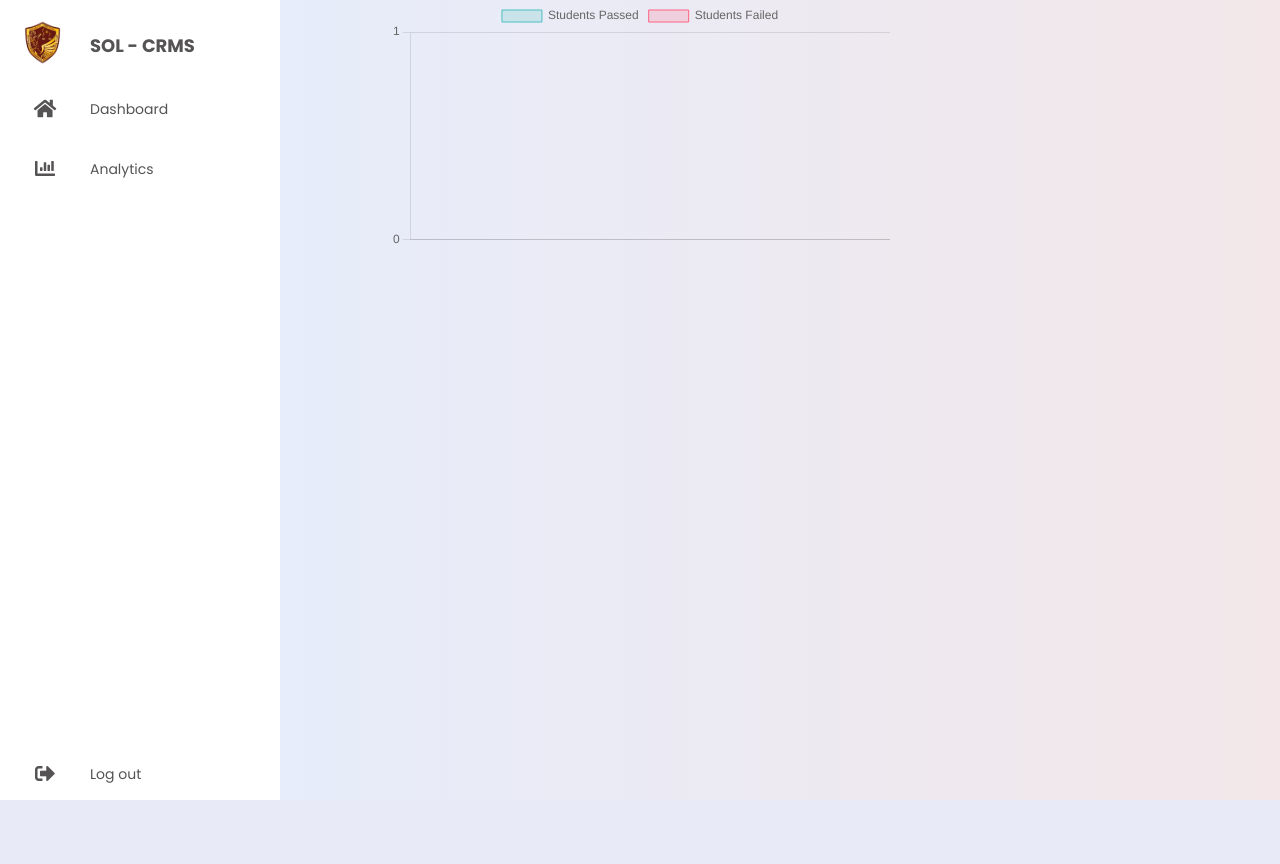
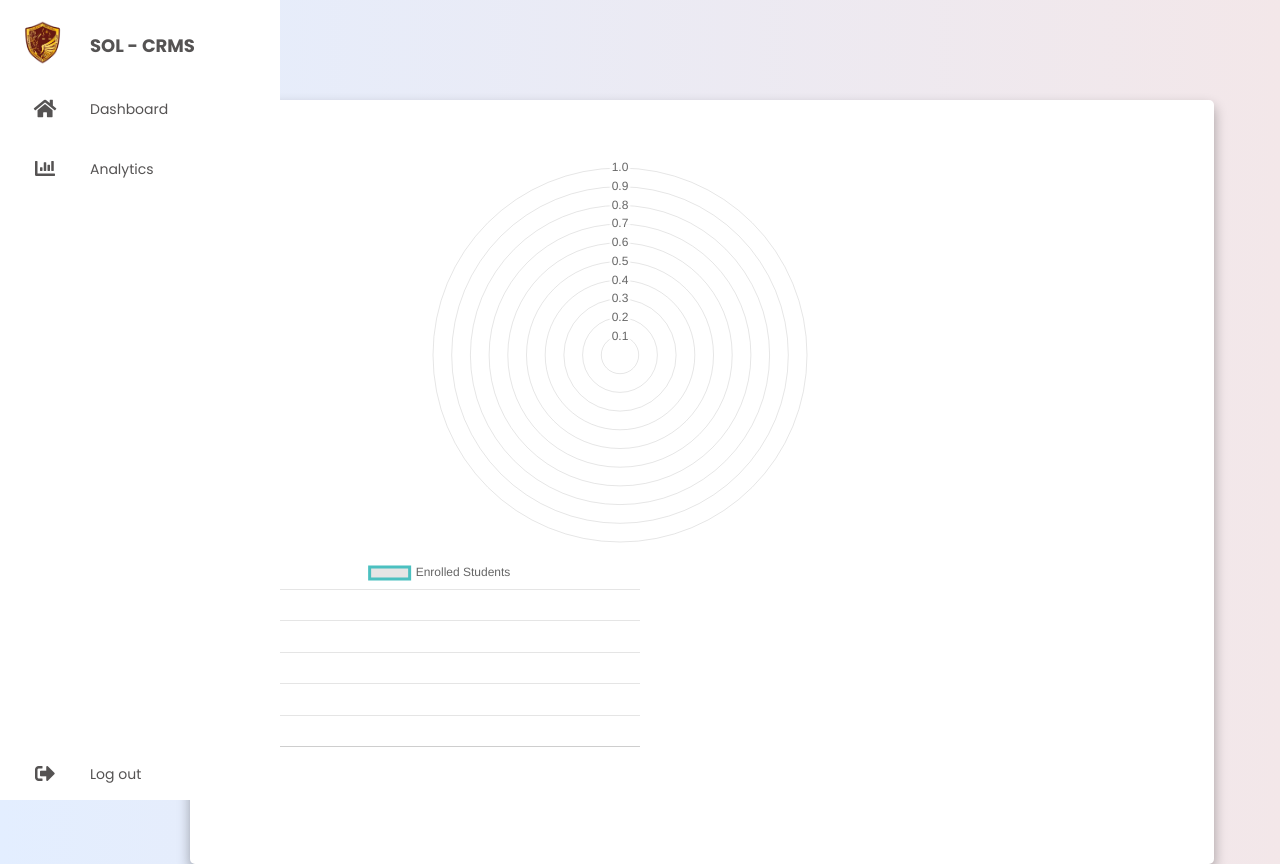
Before and after one commit to eyefkey/sol, a PHP site: page /faculty/analytic/analytic.php in a window 1280 px wide. Before the commit the page ends 800 px from the top, so only its background shows below. Run offline with PHP 8.4, Linux system fonts and the light colour scheme; data that the repository does not hold is empty.

Commit message:
analytical add

```diff
--- a/admin/css/dashboard.css
+++ b/admin/css/dashboard.css
@@ -670,6 +670,7 @@ tbody td.active {
 }
 
 .modal-content {
+  border-radius: 5px;
   background-color: #fefefe;
   margin: 15% auto;
   padding: 20px;
--- a/admin/css/sub.css
+++ b/admin/css/sub.css
@@ -667,7 +667,8 @@ tbody td.active {
   height: 100%;
   background-color: rgba(0, 0, 0, 0.5);
 }
-.modal-content1 {
+.modal-content {
+  border-radius: 5px;
   background-color: #fff;
   margin: 15% auto;
   padding: 20px;
--- a/admin/student/student.php
+++ b/admin/student/student.php
@@ -27,7 +27,7 @@ $result = $conn->query($sql);
     <meta charset="UTF-8">
     <meta name="viewport" content="width=device-width, initial-scale=1.0">
     <title>Document</title>
-    <link rel="stylesheet" href="/sol/admin/css/students.css"/>
+    <link rel="stylesheet" href="/sol/admin/css/student.css"/>
     <link rel="stylesheet" href="https://cdnjs.cloudflare.com/ajax/libs/font-awesome/5.15.4/css/all.min.css"/>
 </head>
 <body>
--- a/faculty/analytic/analytic.php
+++ b/faculty/analytic/analytic.php
@@ -10,20 +10,34 @@ if ($conn->connect_error) {
     die("Connection failed: " . $conn->connect_error);
 }
 
-$query = $conn->query("SELECT r.sub_ID, COUNT(CASE WHEN g.final_grade >= 75 THEN g.rec_ID END) as passed_count, COUNT(CASE WHEN g.final_grade < 75 THEN g.rec_ID END) as failed_count FROM rec_info r JOIN grade_info g ON r.rec_ID = g.rec_ID GROUP BY r.sub_ID");
+// Query to get the number of students passed and failed for each sub_ID
+$query = $conn->query("SELECT r.sub_ID,
+    COUNT(CASE WHEN g.final_grade >= 75 THEN g.rec_ID END) as passed_count,
+    COUNT(CASE WHEN g.final_grade < 75 THEN g.rec_ID END) as failed_count
+    FROM rec_info r JOIN grade_info g ON r.rec_ID = g.rec_ID
+    GROUP BY r.sub_ID");
+
 $data = $query->fetch_all(MYSQLI_ASSOC);
 
 $subIDs = array_column($data, 'sub_ID');
 $passedCounts = array_column($data, 'passed_count');
-$failedCounts = array_column($data, 'failed_count');
+
+// Query to get the number of enrolled students for each sub_ID
+$enrollmentQuery = $conn->query("SELECT sub_ID, COUNT(DISTINCT stud_ID) AS enrolled_students_count
+    FROM rec_info
+    GROUP BY sub_ID");
+
+$enrollmentData = $enrollmentQuery->fetch_all(MYSQLI_ASSOC);
+$enrolledStudentsCounts = array_column($enrollmentData, 'enrolled_students_count');
 ?>
+
 <!DOCTYPE html>
 <html lang="en">
 <head>
     <meta charset="UTF-8">
     <meta name="viewport" content="width=device-width, initial-scale=1.0">
     <title>Document</title>
-  <link rel="stylesheet" href="/sol/faculty/css/analytics.css"/>
+    <link rel="stylesheet" href="/sol/faculty/css/analytic.css"/>
     <link rel="stylesheet" href="https://cdnjs.cloudflare.com/ajax/libs/font-awesome/5.15.4/css/all.min.css"/>
     <script src="https://cdn.jsdelivr.net/npm/chart.js"></script>
 </head>
@@ -50,47 +64,77 @@ $failedCounts = array_column($data, 'failed_count');
     </ul>
 </nav>
 
-</body>
-<div class="chart-container" style="width: 500px; height: 300px;">
-  <canvas id="myChart"></canvas>
+<div class="room">
+<div class="chart-container1" style="width: 400px; height: 400px;">
+    <canvas id="polarChart"></canvas>
+</div>
+
+<div class="chart-container2" style="width: 400px; height: 200px;">
+    <canvas id="lineChart"></canvas>
+</div>
 </div>
 <script>
-const data = {
+const polarData = {
     labels: <?php echo json_encode($subIDs); ?>,
     datasets: [{
         label: 'Students Passed',
         data: <?php echo json_encode($passedCounts); ?>,
-    backgroundColor: 'rgba(75, 192, 192, 0.2)',
-    borderColor: 'rgb(75, 192, 192)',
-    borderWidth: 1
-  },
-  {
-    label: 'Students Failed',
-    data: <?php echo json_encode($failedCounts); ?>,
-    backgroundColor: 'rgba(255, 99, 132, 0.2)',
-    borderColor: 'rgb(255, 99, 132)',
+        backgroundColor: [
+        'rgb(255, 99, 132)',
+        'rgb(75, 192, 192)',
+        'rgb(255, 205, 86)',
+        'rgb(201, 203, 207)',
+        'rgb(54, 162, 235)'
+      ],
         borderWidth: 1
     }]
 };
 
-const config = {
-  type: 'bar',
-  data: data,
+const polarConfig = {
+    type: 'polarArea',
+    data: polarData,
     options: {
         scales: {
-      y: {
-        beginAtZero: true,
-        ticks: {
-          stepSize: 1
-        }
+            r: {
+                suggestedMin: 0
             }
         }
     }
 };
 
-var myChart = new Chart(
-  document.getElementById('myChart'),
-  config
+const lineData = {
+    labels: <?php echo json_encode($subIDs); ?>,
+    datasets: [{
+        label: 'Enrolled Students',
+        data: <?php echo json_encode($enrolledStudentsCounts); ?>,
+        fill: false,
+        borderColor: 'rgb(75, 192, 192)',
+        tension: 0.1
+    }]
+};
+
+const lineConfig = {
+    type: 'line',
+    data: lineData,
+    options: {
+        scales: {
+            y: {
+                beginAtZero: true,
+                stepSize: 1
+            }
+        }
+    }
+};
+
+var polarChart = new Chart(
+    document.getElementById('polarChart'),
+    polarConfig
+);
+
+var lineChart = new Chart(
+    document.getElementById('lineChart'),
+    lineConfig
 );
 </script>
+</body>
 </html>
--- a/faculty/css/analytics.css
+++ b/faculty/css/analytic.css
@@ -695,7 +695,29 @@ tbody td.active {
   width: 50px;
 }
 
-.chart-container{
-  margin-left: auto;
+.chart-container1{
+  display: inline-block;
+  background-color: white;
+  margin-left: 230px;
+  border-radius: 5px;
+  margin-top: 50px;
   margin-right: auto;
 }
+
+.chart-container2{
+  display: inline-block;
+  background-color: white;
+  margin-left: 50px;
+  border-radius: 5px;
+  margin-bottom: 100px;
+  margin-right: auto;
+}
+
+.room{
+  background-color: white;
+  border-radius: 5px;
+  box-shadow: 0 0.4rem 0.8rem #0005;
+  width: 80%;
+  margin-left: 190px;
+  margin-top: 100px;
+}
```
Also changed, not shown: admin/css/student.css (renamed from admin/css/students.css, +12 -0 lines). Lines whose indentation alone changed are shown as unchanged.
